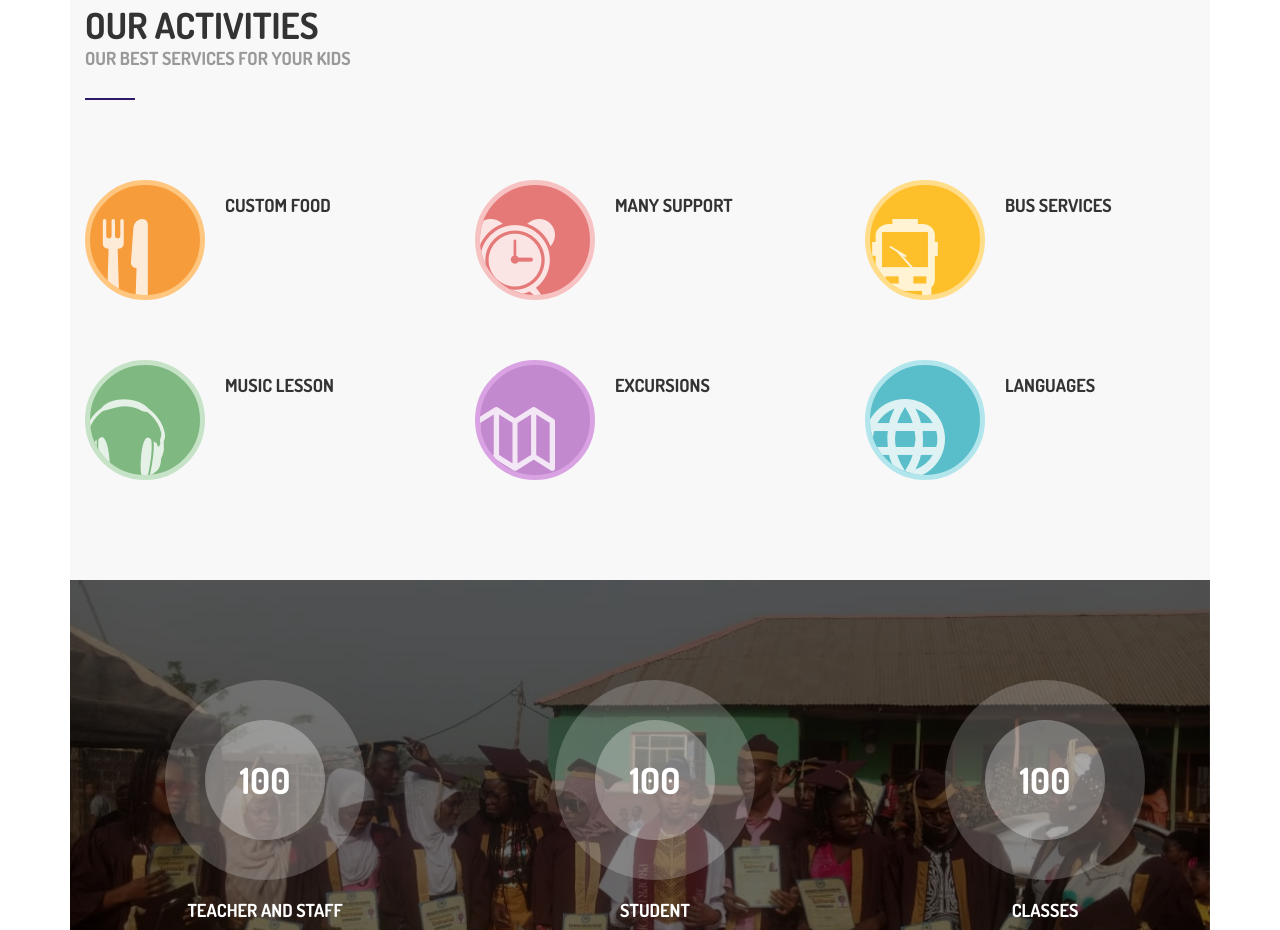
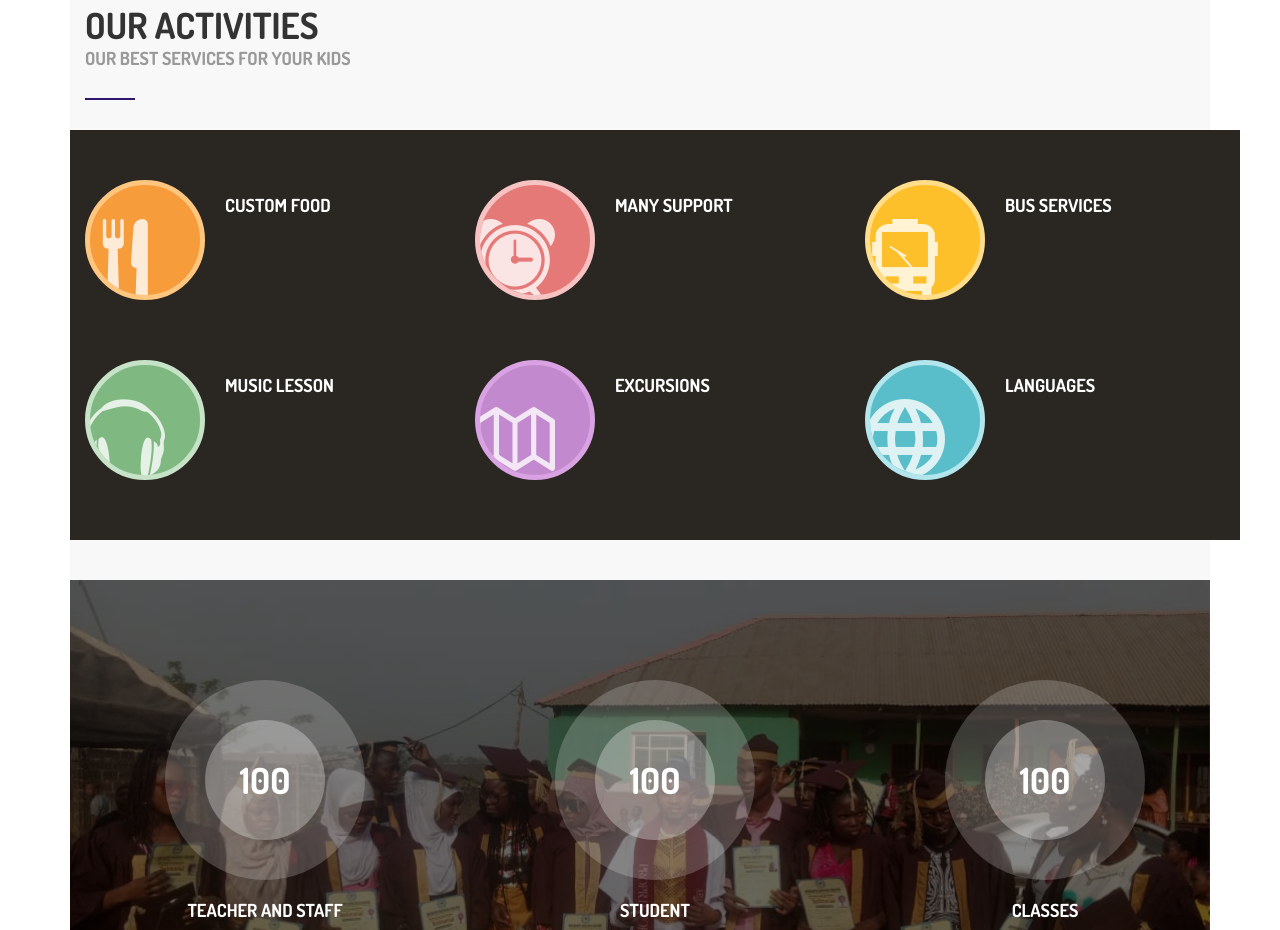
Before and after one commit to vickymania-lang/abs, a plain HTML site: page index.html in a window 1280 px wide. Shown: the part 1480-2410 px from the top of the page. Drawn offline with nearby package versions, Linux system fonts and the light colour scheme.

Commit message:
save to github

```diff
--- a/index.html
+++ b/index.html
@@ -270,14 +270,14 @@
                             <h4 class="tagline">Our Best Services For Your Kids</h4>
                         </div>
 
-                        <div class="row">
+                        <div style="background-color: #2a2622;" class="row">
                             <div class="features">
                                 <div class="feature-item custom-food col-md-4 wow fadeInUp">
                                     <div class="feature-icon">
                                         <div class="icon icon-cutlery23"></div>
                                     </div>
                                     <div class="feature-desc">
-                                        <h4>Custom Food</h4>
+                                        <h4 style="color: white;">Custom Food</h4>
                                         <!-- <p>Lorem ipsum dolor sit amet, cons adipiscing elit. Pellentesa tinciunt rutrum sapien esse cillum.</p> -->
                                     </div>
                                 </div>
@@ -287,7 +287,7 @@
                                         <div class="icon icon-clocks16"></div>
                                     </div>
                                     <div class="feature-desc">
-                                        <h4>Many Support</h4>
+                                        <h4 style="color: white;">Many Support</h4>
                                         <!-- <p>Lorem ipsum dolor sit amet, cons adipiscing elit. Pellentesa tinciunt rutrum sapien esse cillum.</p> -->
                                     </div>
                                 </div>
@@ -297,7 +297,7 @@
                                         <div class="icon icon-school70"></div>
                                     </div>
                                     <div class="feature-desc">
-                                        <h4>Bus Services</h4>
+                                        <h4 style="color: white;">Bus Services</h4>
                                         <!-- <p>Lorem ipsum dolor sit amet, cons adipiscing elit. Pellentesa tinciunt rutrum sapien esse cillum.</p> -->
                                     </div>
                                 </div>
@@ -307,7 +307,7 @@
                                         <div class="icon icon-headphones11"></div>
                                     </div>
                                     <div class="feature-desc">
-                                        <h4>Music Lesson</h4>
+                                        <h4 style="color: white;">Music Lesson</h4>
                                         <!-- <p>Lorem ipsum dolor sit amet, cons adipiscing elit. Pellentesa tinciunt rutrum sapien esse cillum.</p> -->
                                     </div>
                                 </div>
@@ -317,7 +317,7 @@
                                         <div class="icon icon-map-1"></div>
                                     </div>
                                     <div class="feature-desc">
-                                        <h4>Excursions</h4>
+                                        <h4 style="color: white;">Excursions</h4>
                                         <!-- <p>Lorem ipsum dolor sit amet, cons adipiscing elit. Pellentesa tinciunt rutrum sapien esse cillum.</p> -->
                                     </div>
                                 </div>
@@ -327,7 +327,7 @@
                                         <div class="icon icon-earth205"></div>
                                     </div>
                                     <div class="feature-desc">
-                                        <h4>Languages</h4>
+                                        <h4 style="color: white;">Languages</h4>
                                         <!-- <p>Lorem ipsum dolor sit amet, cons adipiscing elit. Pellentesa tinciunt rutrum sapien esse cillum.</p> -->
                                     </div>
                                 </div>
```
